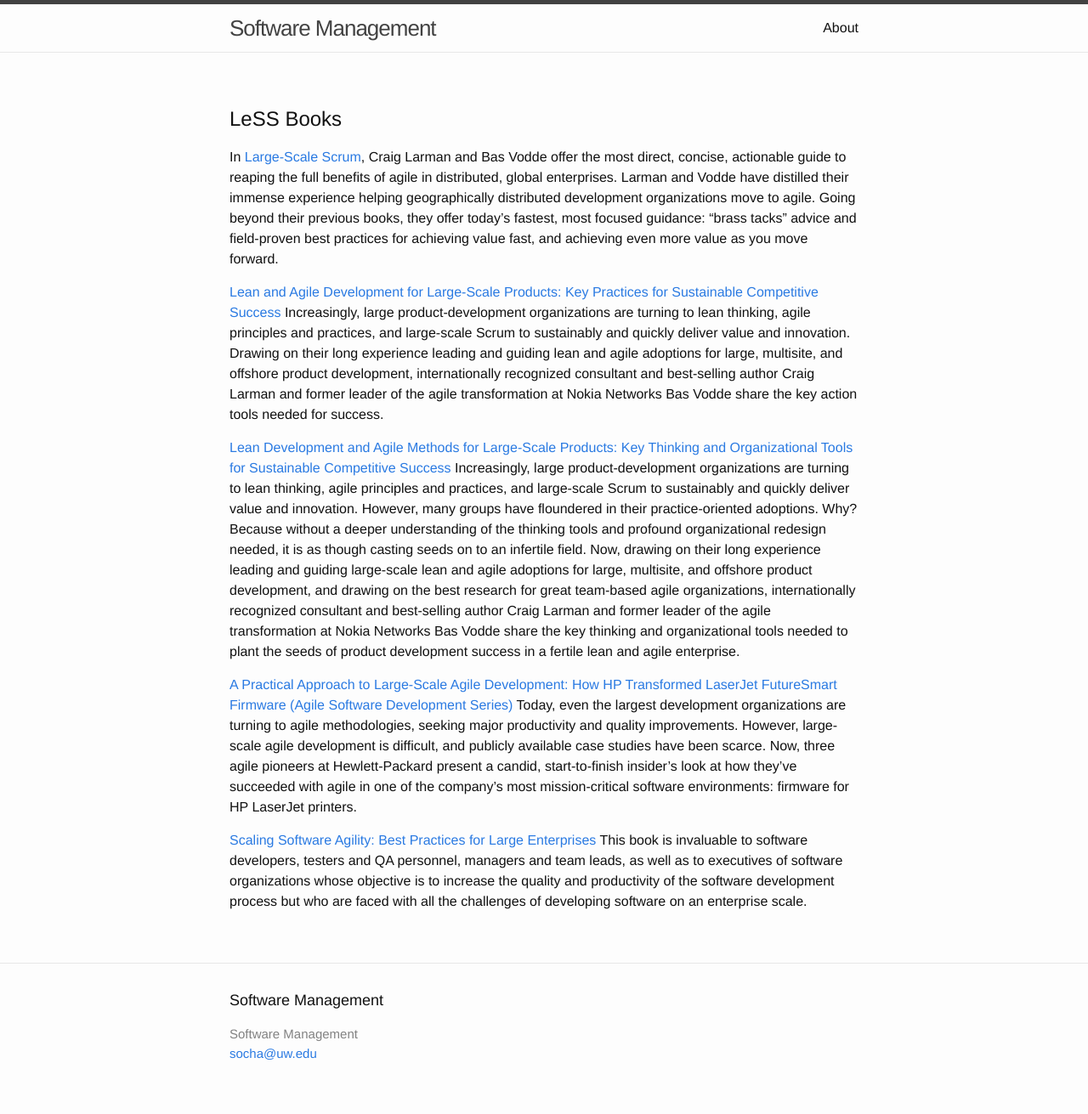
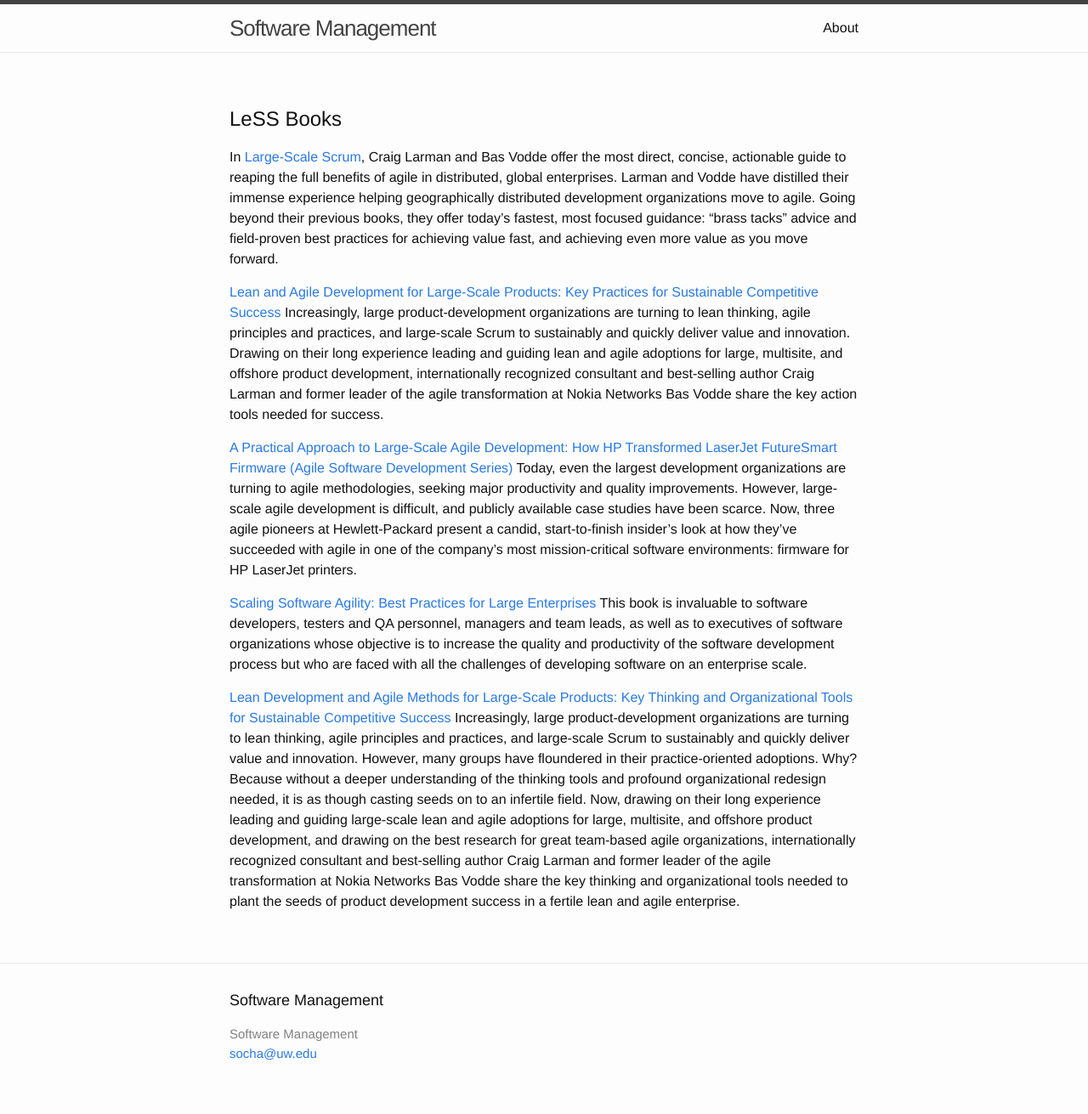
Before and after one commit to css566/css566.github.io, a Jekyll site: the page built from Unit-LeSS/books.md, in a window 1280 px wide. Shown: the whole page at 85% size. Built offline with Jekyll 4.4.1, drawn with Linux system fonts in a browser that asks for light colours; some of the changed lines change nothing that is shown.

Commit message:
Update books.md

```diff
--- a/Unit-LeSS/books.md
+++ b/Unit-LeSS/books.md
@@ -7,12 +7,9 @@ LeSS Books
 In [Large-Scale Scrum](http://www.amazon.com/Large-Scale-Scrum-More-Craig-Larman/dp/0321985710), Craig Larman and Bas Vodde offer the most direct, concise, actionable guide to reaping the full benefits of agile in distributed, global enterprises. Larman and Vodde have distilled their immense experience helping geographically distributed development organizations move to agile. Going beyond their previous books, they offer today's fastest, most focused guidance: "brass tacks" advice and field-proven best practices for achieving value fast, and achieving even more value as you move forward.
 
 
+
 [Lean and Agile Development for Large-Scale Products: Key Practices for Sustainable Competitive Success](http://www.amazon.com/Practices-Scaling-Lean-Agile-Development/dp/0321636406)
 Increasingly, large product-development organizations are turning to lean thinking, agile principles and practices, and large-scale Scrum to sustainably and quickly deliver value and innovation. Drawing on their long experience leading and guiding lean and agile adoptions for large, multisite, and offshore product development, internationally recognized consultant and best-selling author Craig Larman and former leader of the agile transformation at Nokia Networks Bas Vodde share the key action tools needed for success.
-
-
-[Lean Development and Agile Methods for Large-Scale Products: Key Thinking and Organizational Tools for Sustainable Competitive Success](http://www.amazon.com/Scaling-Lean-Agile-Development-Organizational/dp/0321480961)
-Increasingly, large product-development organizations are turning to lean thinking, agile principles and practices, and large-scale Scrum to sustainably and quickly deliver value and innovation. However, many groups have floundered in their practice-oriented adoptions. Why? Because without a deeper understanding of the thinking tools and profound organizational redesign needed, it is as though casting seeds on to an infertile field. Now, drawing on their long experience leading and guiding large-scale lean and agile adoptions for large, multisite, and offshore product development, and drawing on the best research for great team-based agile organizations, internationally recognized consultant and best-selling author Craig Larman and former leader of the agile transformation at Nokia Networks Bas Vodde share the key thinking and organizational tools needed to plant the seeds of product development success in a fertile lean and agile enterprise.
 
 
 
@@ -23,3 +20,9 @@ Today, even the largest development organizations are turning to agile methodolo
 
 [Scaling Software Agility: Best Practices for Large Enterprises](http://www.amazon.com/Scaling-Software-Agility-Practices-Enterprises/dp/0321458192/ref=pd_sim_14_10?ie=UTF8&dpID=41xvJ-zCakL&dpSrc=sims&preST=_AC_UL160_SR120,160_&refRID=183F8EE9H3S0M7HTK1NV)
 This book is invaluable to software developers, testers and QA personnel, managers and team leads, as well as to executives of software organizations whose objective is to increase the quality and productivity of the software development process but who are faced with all the challenges of developing software on an enterprise scale.
+
+
+
+
+[Lean Development and Agile Methods for Large-Scale Products: Key Thinking and Organizational Tools for Sustainable Competitive Success](http://www.amazon.com/Scaling-Lean-Agile-Development-Organizational/dp/0321480961)
+Increasingly, large product-development organizations are turning to lean thinking, agile principles and practices, and large-scale Scrum to sustainably and quickly deliver value and innovation. However, many groups have floundered in their practice-oriented adoptions. Why? Because without a deeper understanding of the thinking tools and profound organizational redesign needed, it is as though casting seeds on to an infertile field. Now, drawing on their long experience leading and guiding large-scale lean and agile adoptions for large, multisite, and offshore product development, and drawing on the best research for great team-based agile organizations, internationally recognized consultant and best-selling author Craig Larman and former leader of the agile transformation at Nokia Networks Bas Vodde share the key thinking and organizational tools needed to plant the seeds of product development success in a fertile lean and agile enterprise.
```
